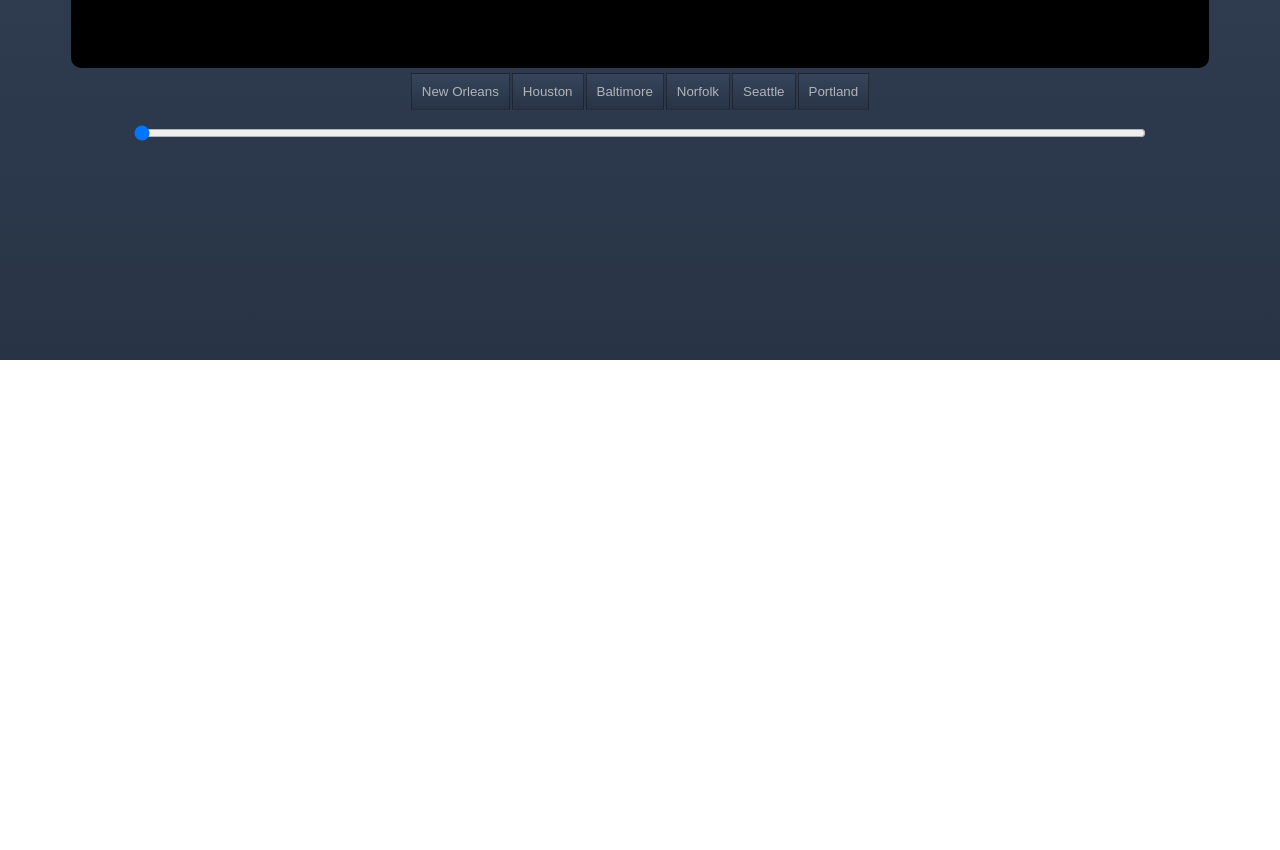
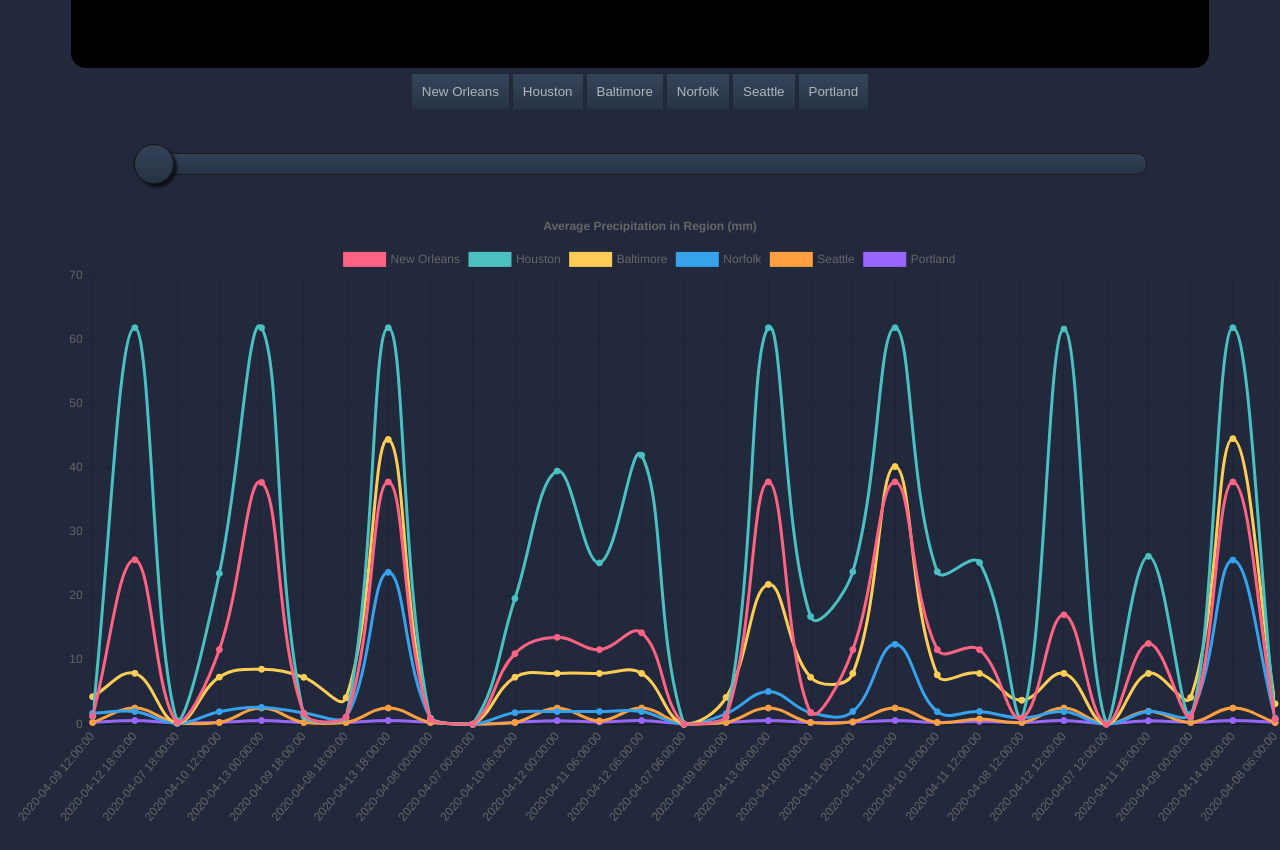
Before and after one commit to elliott-spire/grain-ports-story, a plain HTML site: page index.html in a window 1280 px wide. Shown: the part 440-1290 px from the top of the page. Before the commit the page ends 800 px from the top, so only its background shows below. Drawn offline with Linux system fonts and the light colour scheme; no server answers.

Commit message:
add city average weekly charts

```diff
--- a/css/main.css
+++ b/css/main.css
@@ -4,13 +4,25 @@ html {
     -moz-background-size: cover;
     -o-background-size: cover;
     background-size: cover;
-    background: #283446;
+    background-color: #22293d;
+/*    background: #283446;
     background-repeat:no-repeat;
     background: -webkit-linear-gradient(#36455b, #283446);
     background: -moz-linear-gradient(#36455b, #283446);
     background: -ms-linear-gradient(#36455b, #283446);
     background: -o-linear-gradient(#36455b, #283446);
-    background: linear-gradient(#36455b, #283446);
+    background: linear-gradient(#36455b, #283446);*/
+}
+
+#linechart canvas {
+	display: inline-block;
+	width: 80%;
+	margin-top: 20px;
+	padding: 10px;
+    -moz-user-select: none;
+    -webkit-user-select: none;
+    -ms-user-select: none;
+    background-color: #22293d;
 }
 
 b {
@@ -23,7 +35,7 @@ b {
 }
 
 #map {
-	border-radius: 10px;
+	border-radius: 15px;
 	display: inline-block;
 	height: 500px;
 	width: 90%;
@@ -61,7 +73,50 @@ b {
 	border: 1px solid rgba(20,20,20,1);
 }
 
-#slider {
-	margin-top: 10px;
+.slider {
+	-webkit-appearance: none;
 	width: 80%;
+	margin-top: 20px;
+	height: 20px;
+	border-radius: 10px;
+	background: #283446; /* Fallback */
+	background: linear-gradient(#36455b, #283446);
+	border: 1px solid rgba(20,20,20,0.8);
+	outline: none;
+	opacity: 0.9;
+	-webkit-transition: .2s;
+	transition: opacity .2s;
 }
+.slider:hover {
+	opacity: 1;
+}
+.slider::-webkit-slider-thumb {
+	cursor: pointer;
+	border: 1px solid rgba(20,20,20,1);
+	-webkit-appearance: none;
+	appearance: none;
+	border-radius: 40px;
+	width: 40px;
+	height: 40px;
+	background: #283446; /* Fallback */
+	background: linear-gradient(#36455b, #283446);
+	-webkit-box-shadow: 3px 3px 3px 0px rgba(0,0,0,0.75);
+	box-shadow: 3px 3px 3px 0px rgba(0,0,0,0.75);
+}
+.slider::-moz-range-thumb {
+	cursor: pointer;
+	border: 1px solid rgba(20,20,20,1);
+	border-radius: 40px;
+	width: 40px;
+	height: 40px;
+	background: #283446; /* Fallback */
+	background: linear-gradient(#36455b, #283446);
+	-moz-box-shadow: 3px 3px 3px 0px rgba(0,0,0,0.75);
+	box-shadow: 3px 3px 3px 0px rgba(0,0,0,0.75);
+}
+.slider:hover {
+	box-shadow: 0px 0px 5px rgba(80,180,255,0.6);
+}
+.slider:active {
+	box-shadow: 0px 0px 5px rgba(80,180,255,1);
+}
--- /dev/null
+++ b/data/means.js
@@ -0,0 +1,234 @@
+var AVERAGES = {
+    "2020-04-09 12:00:00": {
+        "New Orleans": "1.2432692",
+        "Houston": "1.213",
+        "Baltimore": "4.3005047",
+        "Norfolk": "1.725373",
+        "Seattle": "0.2681818",
+        "Portland": "0.28564358"
+    },
+    "2020-04-12 18:00:00": {
+        "New Orleans": "25.650002",
+        "Houston": "61.8375",
+        "Baltimore": "7.9429297",
+        "Norfolk": "1.9850746",
+        "Seattle": "2.530303",
+        "Portland": "0.58118814"
+    },
+    "2020-04-07 18:00:00": {
+        "New Orleans": "0.30913463",
+        "Houston": "0.551",
+        "Baltimore": "0.24393941",
+        "Norfolk": "0.12736319",
+        "Seattle": "0.19444442",
+        "Portland": "0.22673267"
+    },
+    "2020-04-10 12:00:00": {
+        "New Orleans": "11.629807",
+        "Houston": "23.505",
+        "Baltimore": "7.349495",
+        "Norfolk": "1.9542288",
+        "Seattle": "0.2691919",
+        "Portland": "0.28811884"
+    },
+    "2020-04-13 00:00:00": {
+        "New Orleans": "37.717308",
+        "Houston": "61.8375",
+        "Baltimore": "8.577273",
+        "Norfolk": "2.6258707",
+        "Seattle": "2.530303",
+        "Portland": "0.58118814"
+    },
+    "2020-04-09 18:00:00": {
+        "New Orleans": "1.6961538",
+        "Houston": "1.296",
+        "Baltimore": "7.323232",
+        "Norfolk": "1.7711444",
+        "Seattle": "0.2681818",
+        "Portland": "0.28564358"
+    },
+    "2020-04-08 18:00:00": {
+        "New Orleans": "1.1100962",
+        "Houston": "1.0015",
+        "Baltimore": "4.129293",
+        "Norfolk": "1.0248755",
+        "Seattle": "0.2681818",
+        "Portland": "0.28564358"
+    },
+    "2020-04-13 18:00:00": {
+        "New Orleans": "37.79279",
+        "Houston": "61.837997",
+        "Baltimore": "44.416157",
+        "Norfolk": "23.691542",
+        "Seattle": "2.530303",
+        "Portland": "0.58118814"
+    },
+    "2020-04-08 00:00:00": {
+        "New Orleans": "0.7658654",
+        "Houston": "0.72199994",
+        "Baltimore": "0.8631313",
+        "Norfolk": "0.939801",
+        "Seattle": "0.26767674",
+        "Portland": "0.2841584"
+    },
+    "2020-04-07 00:00:00": {
+        "New Orleans": "0.0",
+        "Houston": "0.0",
+        "Baltimore": "0.0",
+        "Norfolk": "0.0",
+        "Seattle": "0.0",
+        "Portland": "0.0"
+    },
+    "2020-04-10 06:00:00": {
+        "New Orleans": "11.009615",
+        "Houston": "19.609499",
+        "Baltimore": "7.3363633",
+        "Norfolk": "1.8064677",
+        "Seattle": "0.2681818",
+        "Portland": "0.28564358"
+    },
+    "2020-04-12 00:00:00": {
+        "New Orleans": "13.552885",
+        "Houston": "39.476498",
+        "Baltimore": "7.932324",
+        "Norfolk": "1.9835821",
+        "Seattle": "2.5237372",
+        "Portland": "0.5559406"
+    },
+    "2020-04-11 06:00:00": {
+        "New Orleans": "11.633654",
+        "Houston": "25.1645",
+        "Baltimore": "7.931818",
+        "Norfolk": "1.9810946",
+        "Seattle": "0.5176768",
+        "Portland": "0.34554458"
+    },
+    "2020-04-12 06:00:00": {
+        "New Orleans": "14.274038",
+        "Houston": "41.952003",
+        "Baltimore": "7.932324",
+        "Norfolk": "1.9835821",
+        "Seattle": "2.530303",
+        "Portland": "0.58118814"
+    },
+    "2020-04-07 06:00:00": {
+        "New Orleans": "0.0",
+        "Houston": "0.036500003",
+        "Baltimore": "0.0",
+        "Norfolk": "0.0",
+        "Seattle": "0.0",
+        "Portland": "0.083663374"
+    },
+    "2020-04-09 06:00:00": {
+        "New Orleans": "1.152404",
+        "Houston": "1.103",
+        "Baltimore": "4.194949",
+        "Norfolk": "1.6412934",
+        "Seattle": "0.2681818",
+        "Portland": "0.28564358"
+    },
+    "2020-04-13 06:00:00": {
+        "New Orleans": "37.79279",
+        "Houston": "61.8375",
+        "Baltimore": "21.809092",
+        "Norfolk": "5.1044774",
+        "Seattle": "2.530303",
+        "Portland": "0.58118814"
+    },
+    "2020-04-10 00:00:00": {
+        "New Orleans": "1.8355769",
+        "Houston": "16.7975",
+        "Baltimore": "7.3363633",
+        "Norfolk": "1.8064677",
+        "Seattle": "0.2681818",
+        "Portland": "0.28564358"
+    },
+    "2020-04-11 00:00:00": {
+        "New Orleans": "11.633654",
+        "Houston": "23.801498",
+        "Baltimore": "7.931818",
+        "Norfolk": "1.9776119",
+        "Seattle": "0.38080812",
+        "Portland": "0.30742577"
+    },
+    "2020-04-13 12:00:00": {
+        "New Orleans": "37.79279",
+        "Houston": "61.8375",
+        "Baltimore": "40.191917",
+        "Norfolk": "12.464676",
+        "Seattle": "2.530303",
+        "Portland": "0.58118814"
+    },
+    "2020-04-10 18:00:00": {
+        "New Orleans": "11.633654",
+        "Houston": "23.7835",
+        "Baltimore": "7.7106056",
+        "Norfolk": "1.964179",
+        "Seattle": "0.27373734",
+        "Portland": "0.29009902"
+    },
+    "2020-04-11 12:00:00": {
+        "New Orleans": "11.633654",
+        "Houston": "25.213501",
+        "Baltimore": "7.931818",
+        "Norfolk": "1.9835821",
+        "Seattle": "0.8025252",
+        "Portland": "0.42970294"
+    },
+    "2020-04-08 12:00:00": {
+        "New Orleans": "0.96201926",
+        "Houston": "0.90699995",
+        "Baltimore": "3.739899",
+        "Norfolk": "0.98308456",
+        "Seattle": "0.2681818",
+        "Portland": "0.2851485"
+    },
+    "2020-04-12 12:00:00": {
+        "New Orleans": "17.061058",
+        "Houston": "61.629498",
+        "Baltimore": "7.932324",
+        "Norfolk": "1.9835821",
+        "Seattle": "2.530303",
+        "Portland": "0.58118814"
+    },
+    "2020-04-07 12:00:00": {
+        "New Orleans": "0.0",
+        "Houston": "0.21050002",
+        "Baltimore": "0.044949494",
+        "Norfolk": "0.00049751246",
+        "Seattle": "0.016161617",
+        "Portland": "0.09504951"
+    },
+    "2020-04-11 18:00:00": {
+        "New Orleans": "12.592789",
+        "Houston": "26.1875",
+        "Baltimore": "7.932324",
+        "Norfolk": "1.9835821",
+        "Seattle": "2.0181818",
+        "Portland": "0.52574253"
+    },
+    "2020-04-09 00:00:00": {
+        "New Orleans": "1.1423076",
+        "Houston": "1.0625",
+        "Baltimore": "4.1944447",
+        "Norfolk": "1.5935323",
+        "Seattle": "0.2681818",
+        "Portland": "0.28564358"
+    },
+    "2020-04-14 00:00:00": {
+        "New Orleans": "37.79279",
+        "Houston": "61.837997",
+        "Baltimore": "44.542427",
+        "Norfolk": "25.603481",
+        "Seattle": "2.530303",
+        "Portland": "0.58118814"
+    },
+    "2020-04-08 06:00:00": {
+        "New Orleans": "0.7860577",
+        "Houston": "0.7605",
+        "Baltimore": "3.1949496",
+        "Norfolk": "0.97114426",
+        "Seattle": "0.2681818",
+        "Portland": "0.2841584"
+    }
+}
--- a/index.html
+++ b/index.html
@@ -4,16 +4,20 @@
 		<title>Grain Ports Weather</title>
 		<meta charset='utf-8'>
 		<meta name='viewport' content='width=device-width, user-scalable=no, minimum-scale=1.0, maximum-scale=1.0'>
-		<!-- <link rel='icon' href='img/favicon.ico'> -->
+		<link rel='icon' href='img/spire_symb_red.png'>
 		<link rel='stylesheet' type='text/css' href='css/main.css'>
 		<link rel='stylesheet' type='text/css' href='lib/mapbox-gl-v1.5.0.css'>
 		<script src='lib/mapbox-gl-v1.5.0.js'></script>
+		<script src='lib/Chart-2.8.0.min.js'></script>
+		<script src='lib/Chart-util-latest.js'></script>
 		<script src='data/data.js'></script>
-		<script src='js/onload.js'></script>
+		<script src='data/means.js'></script>
+		<script src='js/mapmaker.js'></script>
 		<script src='js/addprecip.js'></script>
+		<script src='js/chart.js'></script>
 	</head>
 	<body>
-		<a id='logo' href='https://spire.com/weather/' target='_blank' title='Spire Global'></a>
+		<!-- <a id='logo' href='https://spire.com/weather/' target='_blank' title='Spire Global'></a> -->
 		<div id='container'>
 			<div id='map'></div>
 			<br>
@@ -26,7 +30,13 @@
 				<button id='portland'>Portland</button>
 			</div>
 			<br>
-			<input id='slider' type='range' min='1' max='29' value='1' class='slider'>
+			<div id='time'></div>
+			<br>
+			<input id='slider' class='slider' type='range' min='1' max='29' value='1'>
+			<br>
+			<div id='linechart'>
+				<canvas id='canvas'></canvas>
+			</div>
 		</div>
 	</body>
 </html>
--- /dev/null
+++ b/js/chart.js
@@ -0,0 +1,81 @@
+// https://www.chartjs.org/docs/latest/charts/line.html
+var config = {
+    type: 'line',
+    data: {
+        labels: [],
+        datasets: [{
+                label: 'New Orleans',
+                fill: false,
+                backgroundColor: window.chartColors.red,
+                borderColor: window.chartColors.red,
+                data: []
+            },
+            {
+                label: 'Houston',
+                fill: false,
+                backgroundColor: window.chartColors.green,
+                borderColor: window.chartColors.green,
+                data: []
+            },
+            {
+                label: 'Baltimore',
+                fill: false,
+                backgroundColor: window.chartColors.yellow,
+                borderColor: window.chartColors.yellow,
+                data: []
+            },
+            {
+                label: 'Norfolk',
+                fill: false,
+                backgroundColor: window.chartColors.blue,
+                borderColor: window.chartColors.blue,
+                data: []
+            },
+            {
+                label: 'Seattle',
+                fill: false,
+                backgroundColor: window.chartColors.orange,
+                borderColor: window.chartColors.orange,
+                data: []
+            },
+            {
+                label: 'Portland',
+                fill: false,
+                backgroundColor: window.chartColors.purple,
+                borderColor: window.chartColors.purple,
+                data: []
+            }
+        ]
+    },
+    options: {
+        responsive: true,
+        title: {
+            display: true,
+            text: 'Average Precipitation in Region (mm)'
+        },
+    }
+};
+
+function round(num) {
+    return Math.round((num + Number.EPSILON) * 100) / 100
+}
+
+window.addEventListener('load', function() {
+
+    var keys = Object.keys(AVERAGES);
+    for (var i = 0; i < keys.length; i++) {
+
+        var key = keys[i];
+        var data = AVERAGES[key];
+        config.data.labels.push(key);
+        config.data.datasets[0].data.push( round(Number(data['New Orleans'] )));
+        config.data.datasets[1].data.push( round(Number(data['Houston']     )));
+        config.data.datasets[2].data.push( round(Number(data['Baltimore']   )));
+        config.data.datasets[3].data.push( round(Number(data['Norfolk']     )));
+        config.data.datasets[4].data.push( round(Number(data['Seattle']     )));
+        config.data.datasets[5].data.push( round(Number(data['Portland']    )));
+    }
+
+    var ctx = document.getElementById('canvas').getContext('2d');
+    window.LineChart = new Chart(ctx, config);
+});
--- a/js/onload.js
+++ b/js/mapmaker.js
@@ -1,4 +1,4 @@
-window.onload = function() {
+window.addEventListener('load', function() {
 
     mapboxgl.accessToken = 'pk.eyJ1IjoibWF4LWFib3VjaGFyLXNwaXJlIiwiYSI6ImNrNjJyMHJsMjBoZWIzZW9mNjN4bXNnOHcifQ.zrek-R9VqJNAdnKK7SyZVg';
 
@@ -73,4 +73,4 @@ window.onload = function() {
             bearing: 0
         });
     }
-}
+});
```
Also changed, not shown: js/addprecip.js (+5 -10 lines), img/spire_symb_red.png (added), lib/Chart-2.8.0.min.js (added), lib/Chart-util-latest.js (added), 1 other file.
